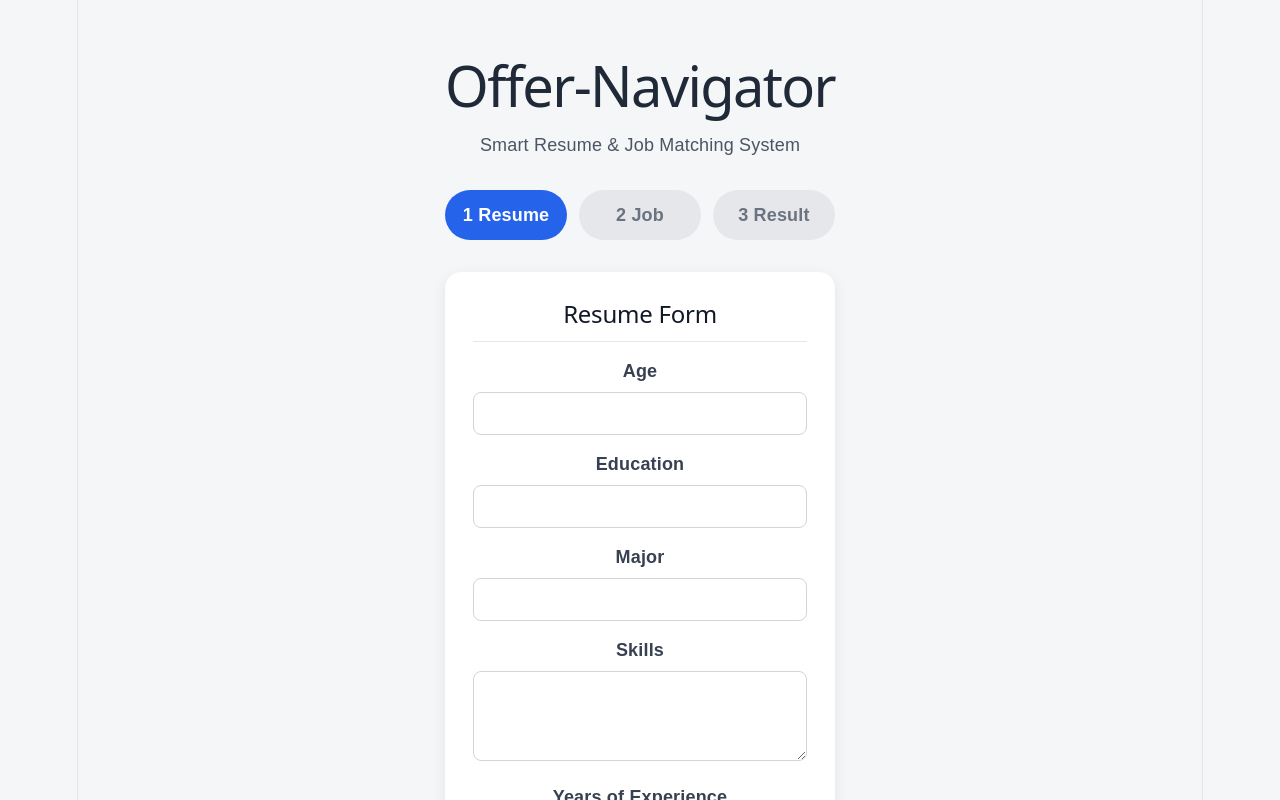
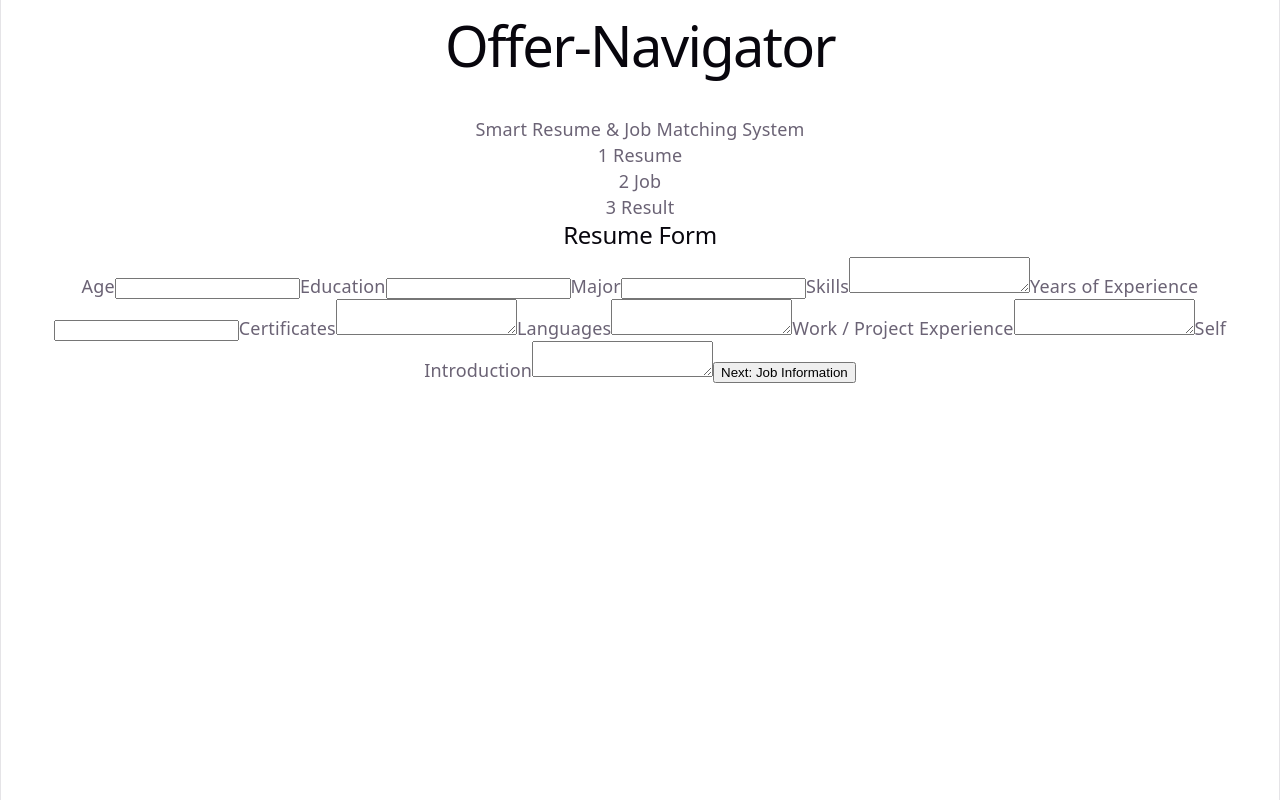
Before and after one commit to Eva-business/Offer-Navigator, a React app in the folder frontend/: page / in a window 1280 px wide. Shown: the top 800 px of the page. Built offline with nearby package versions, Linux system fonts and the light colour scheme; the HTML template or start-up script is replaced by a standard one.

Commit message:
Update App.css
排版

```diff
--- a/frontend/src/App.css
+++ b/frontend/src/App.css
@@ -1,163 +1,116 @@
-/*App.css in frontend in src*/
+/*index.css in frontend in scr*/
+:root {
+  --text: #6b6375;
+  --text-h: #08060d;
+  --bg: #fff;
+  --border: #e5e4e7;
+  --code-bg: #f4f3ec;
+  --accent: #aa3bff;
+  --accent-bg: rgba(170, 59, 255, 0.1);
+  --accent-border: rgba(170, 59, 255, 0.5);
+  --social-bg: rgba(244, 243, 236, 0.5);
+  --shadow:
+    rgba(0, 0, 0, 0.1) 0 10px 15px -3px, rgba(0, 0, 0, 0.05) 0 4px 6px -2px;
+
+  --sans: system-ui, 'Segoe UI', Roboto, sans-serif;
+  --heading: system-ui, 'Segoe UI', Roboto, sans-serif;
+  --mono: ui-monospace, Consolas, monospace;
+
+  font: 18px/145% var(--sans);
+  letter-spacing: 0.18px;
+  color-scheme: light dark;
+  color: var(--text);
+  background: var(--bg);
+  font-synthesis: none;
+  text-rendering: optimizeLegibility;
+  -webkit-font-smoothing: antialiased;
+  -moz-osx-font-smoothing: grayscale;
+
+  @media (max-width: 1024px) {
+    font-size: 16px;
+  }
+}
+
+@media (prefers-color-scheme: dark) {
+  :root {
+    --text: #9ca3af;
+    --text-h: #f3f4f6;
+    --bg: #16171d;
+    --border: #2e303a;
+    --code-bg: #1f2028;
+    --accent: #c084fc;
+    --accent-bg: rgba(192, 132, 252, 0.15);
+    --accent-border: rgba(192, 132, 252, 0.5);
+    --social-bg: rgba(47, 48, 58, 0.5);
+    --shadow:
+      rgba(0, 0, 0, 0.4) 0 10px 15px -3px, rgba(0, 0, 0, 0.25) 0 4px 6px -2px;
+  }
+
+  #social .button-icon {
+    filter: invert(1) brightness(2);
+  }
+}
 
 body {
   margin: 0;
-  font-family: Arial, "Microsoft JhengHei", sans-serif;
-  background-color: #f4f6f8;
 }
 
-.container {
-  max-width: 900px;
+#root {
+  width: 100%;
+  max-width: 1400px;
   margin: 0 auto;
-  padding: 40px 20px;
+  text-align: center;
+  border-inline: 1px solid var(--border);
+  min-height: 100svh;
+  display: flex;
+  flex-direction: column;
+  box-sizing: border-box;
+}
+
+h1,
+h2 {
+  font-family: var(--heading);
+  font-weight: 500;
+  color: var(--text-h);
 }
 
 h1 {
-  text-align: center;
-  color: #1f2937;
-  margin-bottom: 8px;
+  font-size: 56px;
+  letter-spacing: -1.68px;
+  margin: 32px 0;
+
+  @media (max-width: 1024px) {
+    font-size: 36px;
+    margin: 20px 0;
+  }
+}
+
+h2 {
+  font-size: 24px;
+  line-height: 118%;
+  letter-spacing: -0.24px;
+  margin: 0 0 8px;
+
+  @media (max-width: 1024px) {
+    font-size: 20px;
+  }
 }
 
 p {
-  text-align: center;
-  color: #4b5563;
+  margin: 0;
 }
 
-.steps {
-  display: flex;
-  justify-content: space-between;
-  margin: 32px 0;
-  gap: 12px;
+code,
+.counter {
+  font-family: var(--mono);
+  display: inline-flex;
+  border-radius: 4px;
+  color: var(--text-h);
 }
 
-.step {
-  flex: 1;
-  text-align: center;
-  padding: 12px;
-  border-radius: 999px;
-  background-color: #e5e7eb;
-  color: #6b7280;
-  font-weight: bold;
+code {
+  font-size: 15px;
+  line-height: 135%;
+  padding: 4px 8px;
+  background: var(--code-bg);
 }
-
-.step.active {
-  background-color: #2563eb;
-  color: white;
-}
-
-.form-card,
-.result-section {
-  background: white;
-  padding: 28px;
-  border-radius: 16px;
-  box-shadow: 0 4px 14px rgba(0, 0, 0, 0.08);
-}
-
-.form-card h2,
-.result-section h2 {
-  margin-top: 0;
-  color: #111827;
-  border-bottom: 1px solid #e5e7eb;
-  padding-bottom: 12px;
-}
-
-label {
-  display: block;
-  font-weight: bold;
-  margin-top: 16px;
-  margin-bottom: 8px;
-  color: #374151;
-}
-
-input,
-textarea {
-  width: 100%;
-  box-sizing: border-box;
-  padding: 12px;
-  font-size: 15px;
-  border: 1px solid #d1d5db;
-  border-radius: 8px;
-  outline: none;
-}
-
-input:focus,
-textarea:focus {
-  border-color: #2563eb;
-}
-
-textarea {
-  min-height: 90px;
-  resize: vertical;
-}
-
-button {
-  display: block;
-  margin: 28px auto 0;
-  padding: 14px 36px;
-  font-size: 16px;
-  background-color: #2563eb;
-  color: white;
-  border: none;
-  border-radius: 999px;
-  cursor: pointer;
-}
-
-button:hover {
-  background-color: #1d4ed8;
-}
-
-.button-row {
-  display: flex;
-  justify-content: center;
-  gap: 16px;
-}
-
-.secondary {
-  background-color: #6b7280;
-}
-
-.secondary:hover {
-  background-color: #4b5563;
-}
-
-.result-section h3 {
-  margin-top: 22px;
-  color: #2563eb;
-}
-
-.result-section p {
-  text-align: left;
-  font-size: 24px;
-  font-weight: bold;
-  color: #111827;
-}
-
-li {
-  margin-bottom: 8px;
-}
-
-@media (max-width: 768px) {
-  .steps {
-    flex-direction: column;
-  }
-
-  .button-row {
-    flex-direction: column;
-  }
-
-  button {
-    width: 100%;
-  }
-}
-
-.error {
-  color: #dc2626;
-  font-size: 14px;
-  font-weight: 600;
-  margin-top: 4px;
-  margin-bottom: 10px;
-}
-
-.input-error {
-  border: 2px solid red;
-}
```
